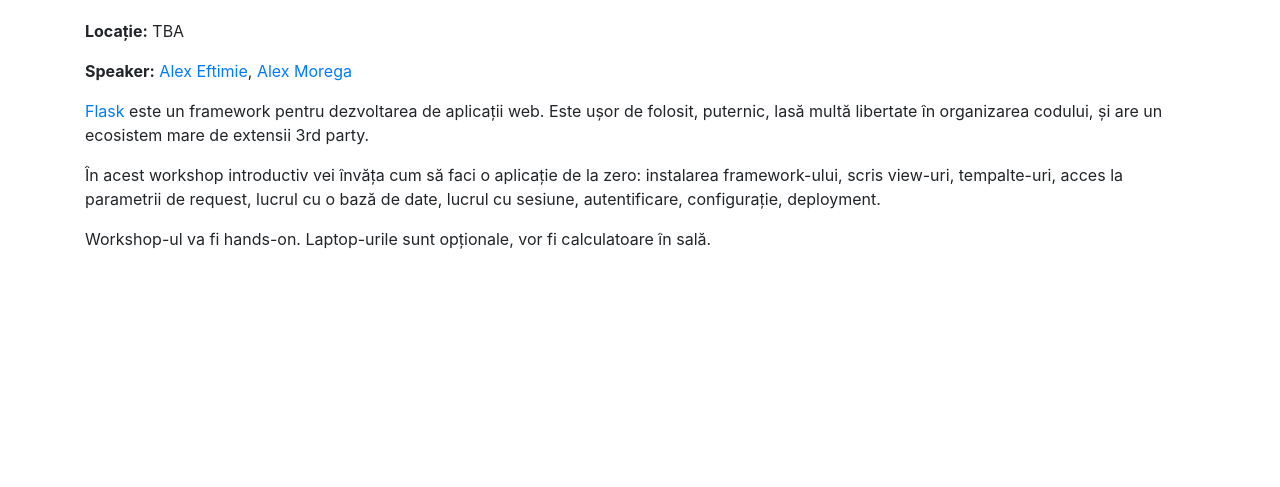
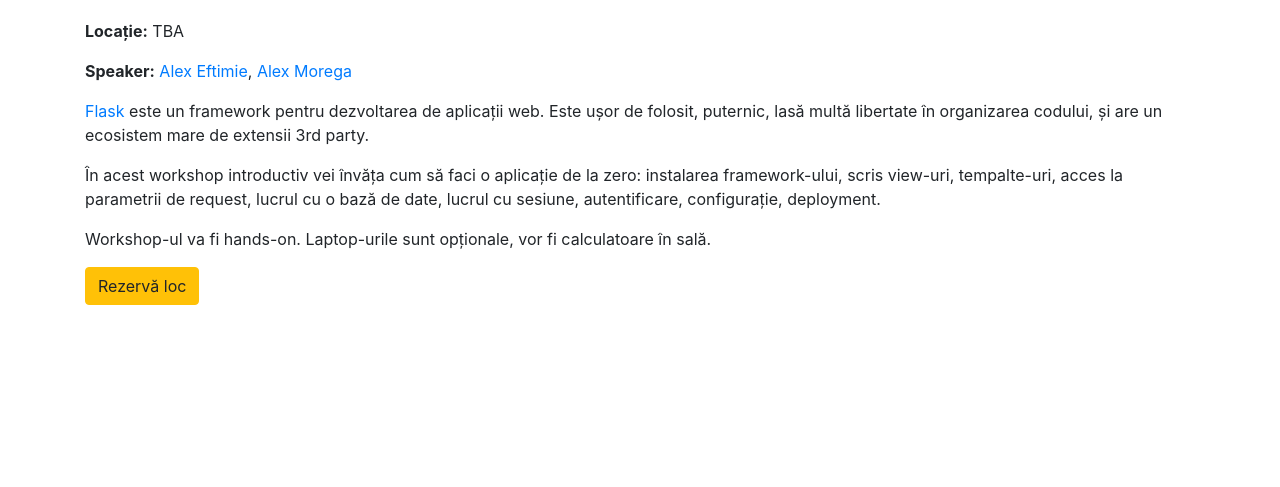
Before and after one commit to rosedu/wws.rosedu.org, a Flask app: a page that uses templates/talk.html in a window 1280 px wide. Shown: the part 423-910 px from the top of the page. After the commit the page ends 728 px from the top, so only its background shows below. Run offline with Flask 2, Linux system fonts and the light colour scheme; parts of the project's set-up code (start-up, migrations or seed data) failed here and were passed over; some libraries are stand-ins or nearby versions.

Commit message:
show registration link if iframe is not available

```diff
--- a/templates/talk.html
+++ b/templates/talk.html
@@ -38,10 +38,15 @@
 
     {{ talk['abstract'] }}
 
-    <iframe src="{{ talk['registration-iframe'] }}"
-            frameborder="0" height="214" width="100%"
-            vspace="0" hspace="0" marginheight="5" marginwidth="5"
-            scrolling="auto" allowtransparency="true"></iframe>
+    {%- if talk['registration-iframe'] %}
+      <iframe src="{{ talk['registration-iframe'] }}"
+              frameborder="0" height="214" width="100%"
+              vspace="0" hspace="0" marginheight="5" marginwidth="5"
+              scrolling="auto" allowtransparency="true"></iframe>
+    {%- elif talk['registration-link'] %}
+      <p><a class="btn btn-small btn-warning"
+            href="{{ talk['registration-link'] }}">Rezervă loc</a></p>
+    {%- endif %}
 
   </div>
 {% endblock %}
```
